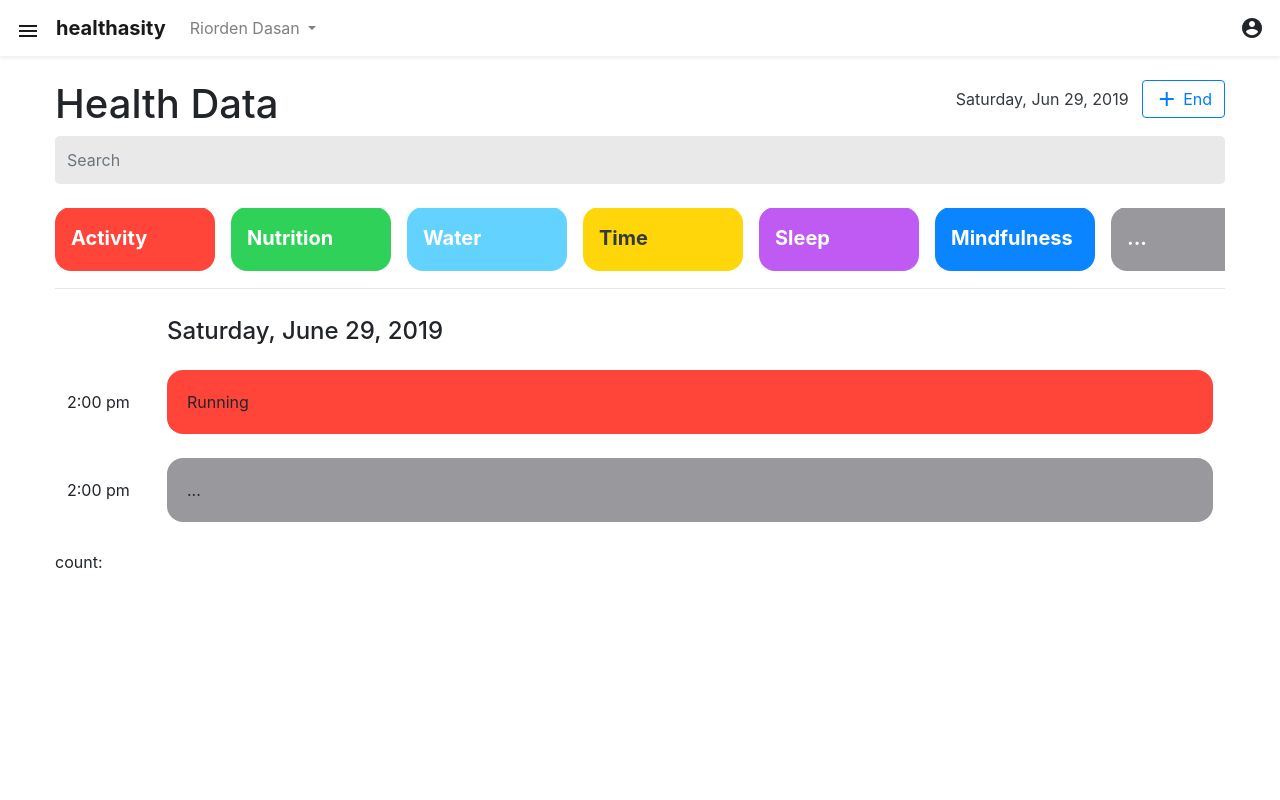
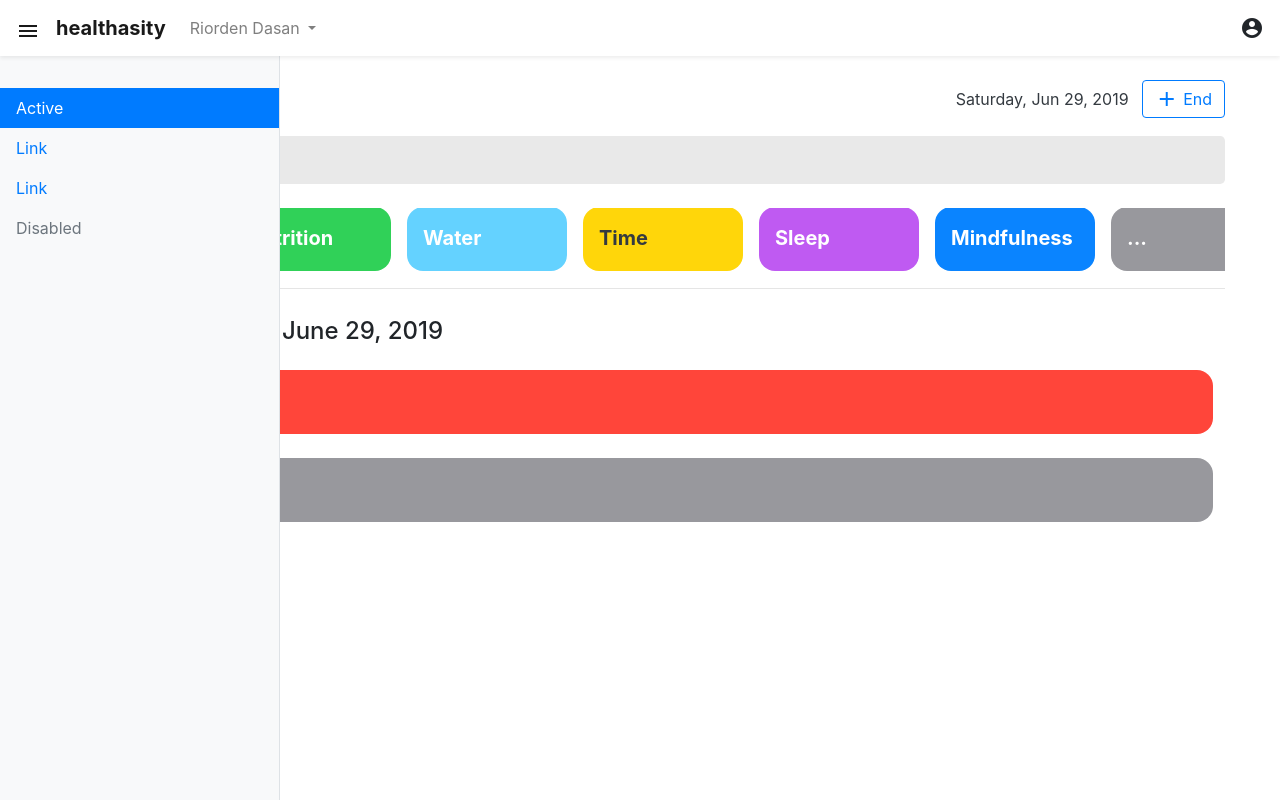
Before and after one commit to riodw/vue.healthasity, a Vue app: page / in a window 1280 px wide. Built offline with nearby package versions, Linux system fonts and the light colour scheme; no server answers.

Commit message:
Install ApexCharts;

```diff
--- a/package.json
+++ b/package.json
@@ -8,9 +8,11 @@
         "lint": "vue-cli-service lint"
     },
     "dependencies": {
+        "apexcharts": "^3.8.2",
         "axios": "^0.19.0",
         "bootstrap": "^4.3.1",
         "core-js": "^2.6.5",
+        "dragscroll": "0.0.8",
         "jquery": "^3.4.1",
         "popper.js": "^1.15.0",
         "vue": "^2.6.10"
--- a/public/index.html
+++ b/public/index.html
@@ -39,10 +39,12 @@
     flex-wrap: nowrap;
     padding-bottom: 1rem;
     margin-top: -1px;
+    overflow-y: hidden;
     overflow-x: auto;
     color: rgba(255, 255, 255, .75);
     white-space: nowrap;
     -webkit-overflow-scrolling: touch;
+    -ms-overflow-style: -ms-autohiding-scrollbar;
 }
 .br-0 {
     border-radius: 0;
--- a/src/components/HelloWorld.vue
+++ b/src/components/HelloWorld.vue
@@ -3,9 +3,9 @@
         <Masthead msg="Welcome to Your Vue.js App" />
         <div
         id="leftNav"
-        class="collapse fixed-top h-100 bg-white drawer" style="width: 280px">
-            <div class="nav flex-column nav-pills mx-3" style="margin-top: 5.5rem;">
-                <a class="nav-link active" href="#">Active</a>
+        class="drawer collapse show fixed-top h-100 bg-light border-right" style="width: 280px">
+            <div class="nav flex-column nav-pills" style="margin-top: 5.5rem;">
+                <a class="nav-link active rounded-0" href="#">Active</a>
                 <a class="nav-link" href="#">Link</a>
                 <a class="nav-link" href="#">Link</a>
                 <a class="nav-link disabled" href="#">Disabled</a>
@@ -57,7 +57,7 @@
                 </div>
             </header>
             <div class="nav-scroller" style="height: 4rem;">
-                <nav class="nav health-category-blocks">
+                <nav class="nav health-category-blocks dragscroll">
                     <div class="card bg-red br-3">
                         <div class="card-body">
                             <div class="category-title">
--- a/src/main.js
+++ b/src/main.js
@@ -4,6 +4,8 @@ import Vue from 'vue'
 import App from './App.vue'
 import 'bootstrap'
 import 'bootstrap/dist/css/bootstrap.min.css'
+import 'dragscroll'
+import ApexCharts from 'apexcharts'
 
 Vue.config.productionTip = false
 
```
Also changed, not shown: 1 other file (tests, documents, lock files or other folders).
